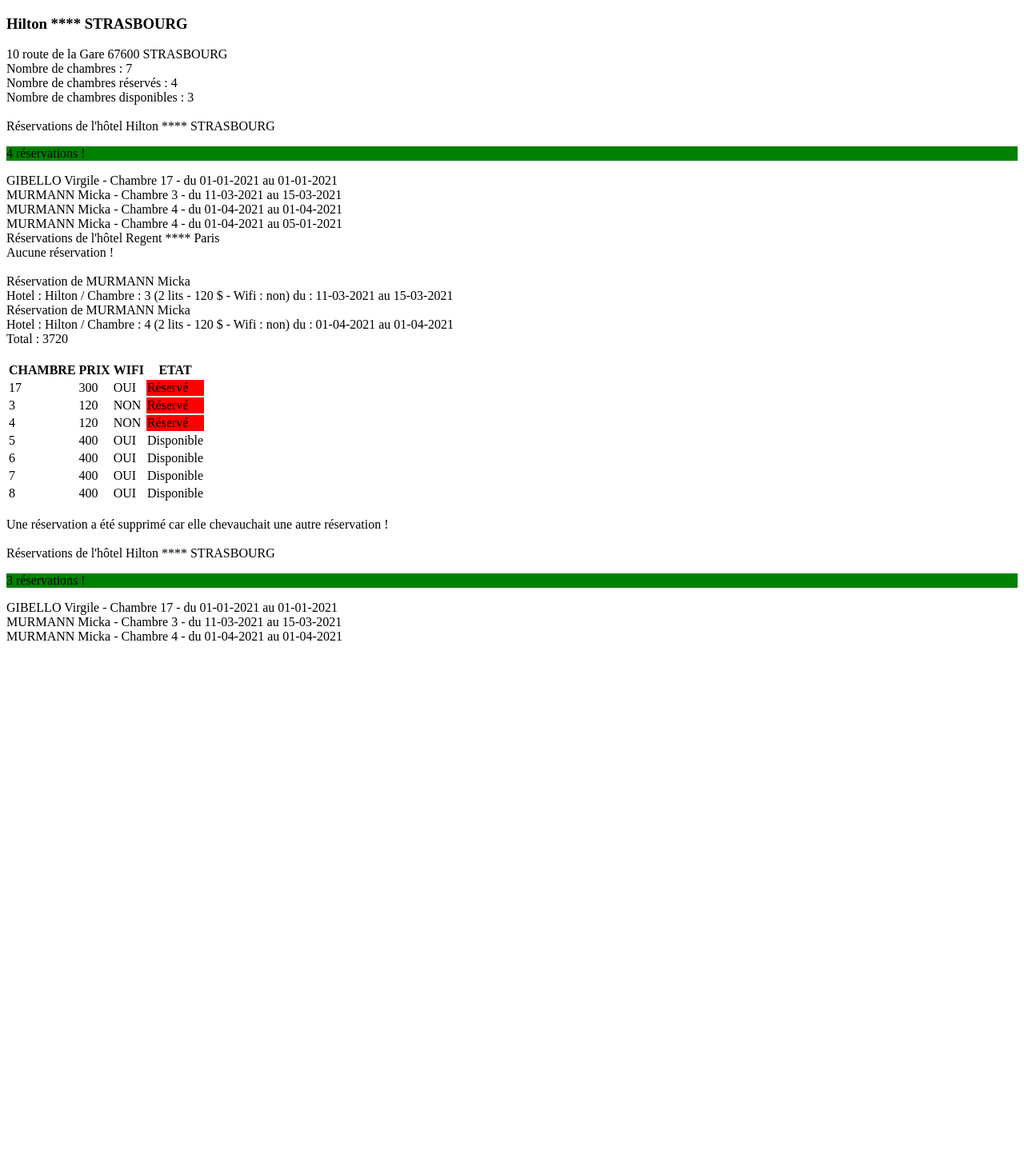
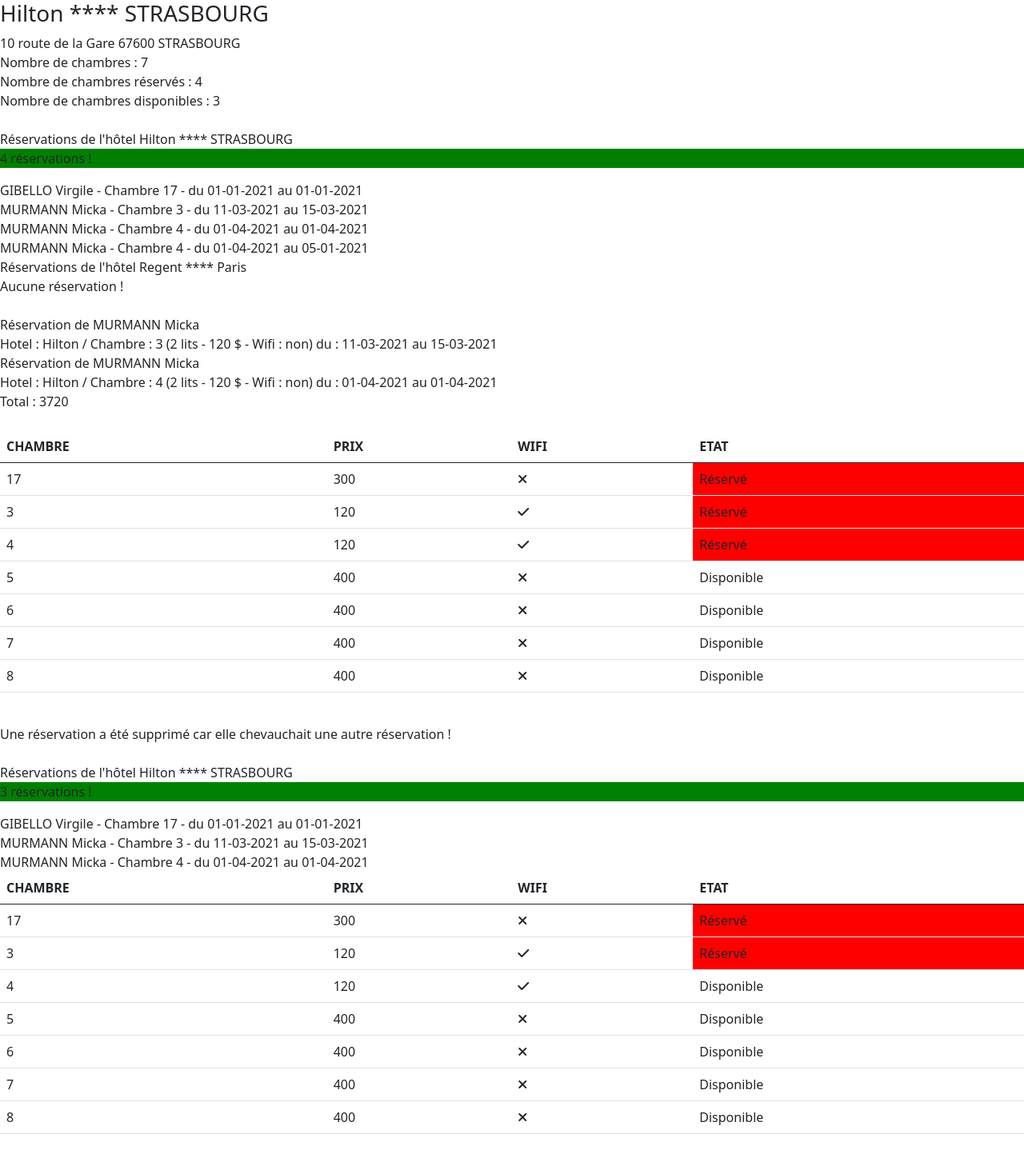
Before and after one commit to AlexandreSama/AlgoPHP, a PHP site: page / in a window 1280 px wide. Shown: the whole page at 80% size. Before the commit the page ends 801 px from the top, so only its background shows below. Run offline with PHP 8.4, Linux system fonts and the light colour scheme; some libraries are stand-ins or nearby versions.

Commit message:
fix & add bootstrap

```diff
--- a/Partie5(Hotel)/Hotel.php
+++ b/Partie5(Hotel)/Hotel.php
@@ -113,18 +113,18 @@
         }
 
         public function showRooms(){
-            echo "<table><thead><tr><th colspan='1'>CHAMBRE</th>";
-            echo "<th colspan='1'>PRIX</th><th colspan='1'>WIFI</th>";
-            echo "<th colspan='1'>ETAT</th></tr></thead>";
+            echo "<table class='table'><thead><tr><th scope='col'>CHAMBRE</th>";
+            echo "<th scope='col'>PRIX</th><th scope='col'>WIFI</th>";
+            echo "<th scope='col'>ETAT</th></tr></thead>";
             echo "<tbody></tbody>";
             foreach ($this->chambre as $Chambre) {
                 echo "<tr>";
                 echo "<td>" . $Chambre->number . "</td>";
                 echo "<td>" . $Chambre->price . "</td>";
                 if($Chambre->wifi == 1){
-                    echo "<td>OUI</td>";
+                    echo "<td><i class='fa-solid fa-xmark'></i></td>";
                 }else{
-                    echo "<td>NON</td>";
+                    echo "<td><i class='fa-solid fa-check'></i></td>";
                 }
                 if($Chambre->state == false){
                     echo "<td style='background-color: red;'>Réservé</td>";
@@ -150,10 +150,12 @@
             //Qui contiendrons la date de fin
             //et le numéro de chambre de
             //la réservation d'avant
+
             $temp1 = "";
             $temp2 = 0;
             foreach ($this->reservations as $key => $reservation) {
                 if($temp1 == $reservation->date_debut->format('d-m-Y') && $temp2 == $reservation->chambre->number){
+                    $reservation->chambre->state = 1;
                     unset($this->reservations[$key]);
                     echo "Une réservation a été supprimé car elle chevauchait une autre réservation ! <br><br>";
                 }else{
--- a/Partie5(Hotel)/index.php
+++ b/Partie5(Hotel)/index.php
@@ -4,6 +4,9 @@
     <meta charset="UTF-8">
     <meta name="viewport" content="width=device-width, initial-scale=1.0">
     <title>Document</title>
+    <script src="https://kit.fontawesome.com/eec634434d.js" crossorigin="anonymous"></script>
+    <link href="https://cdn.jsdelivr.net/npm/bootstrap@5.0.2/dist/css/bootstrap.min.css" rel="stylesheet" integrity="sha384-EVSTQN3/azprG1Anm3QDgpJLIm9Nao0Yz1ztcQTwFspd3yD65VohhpuuCOmLASjC" crossorigin="anonymous">
+
 </head>
 <body>
     <?php
@@ -34,17 +37,19 @@
         $reservation4 = new Reserver('01-04-2021', '05-01-2021', $chambre3, $client2);
 
         $hotel1->showInfos();
+
         $hotel1->showReservations();
         $hotel2->showReservations();
 
         $reservation2->showInfos();
         $reservation3->showInfos() . '<br>';
+
         $hotel1->calculerPrixChambre($client2);
 
         $hotel1->showRooms();
 
         //Annuler une réservation
-        // $reservation4->cancelReservation();
+        // $reservation3->cancelReservation();
 
         //Supprimer une réservation car la date de début chevauche
         //La date de fin d'une autre réservation et car c'est la même chambre
@@ -52,6 +57,10 @@
 
         $hotel1->showReservations();
 
+        $hotel1->showRooms();
+
+
     ?>
 </body>
+<script src="https://cdn.jsdelivr.net/npm/bootstrap@5.0.2/dist/js/bootstrap.bundle.min.js" integrity="sha384-MrcW6ZMFYlzcLA8Nl+NtUVF0sA7MsXsP1UyJoMp4YLEuNSfAP+JcXn/tWtIaxVXM" crossorigin="anonymous"></script>
 </html>
```
